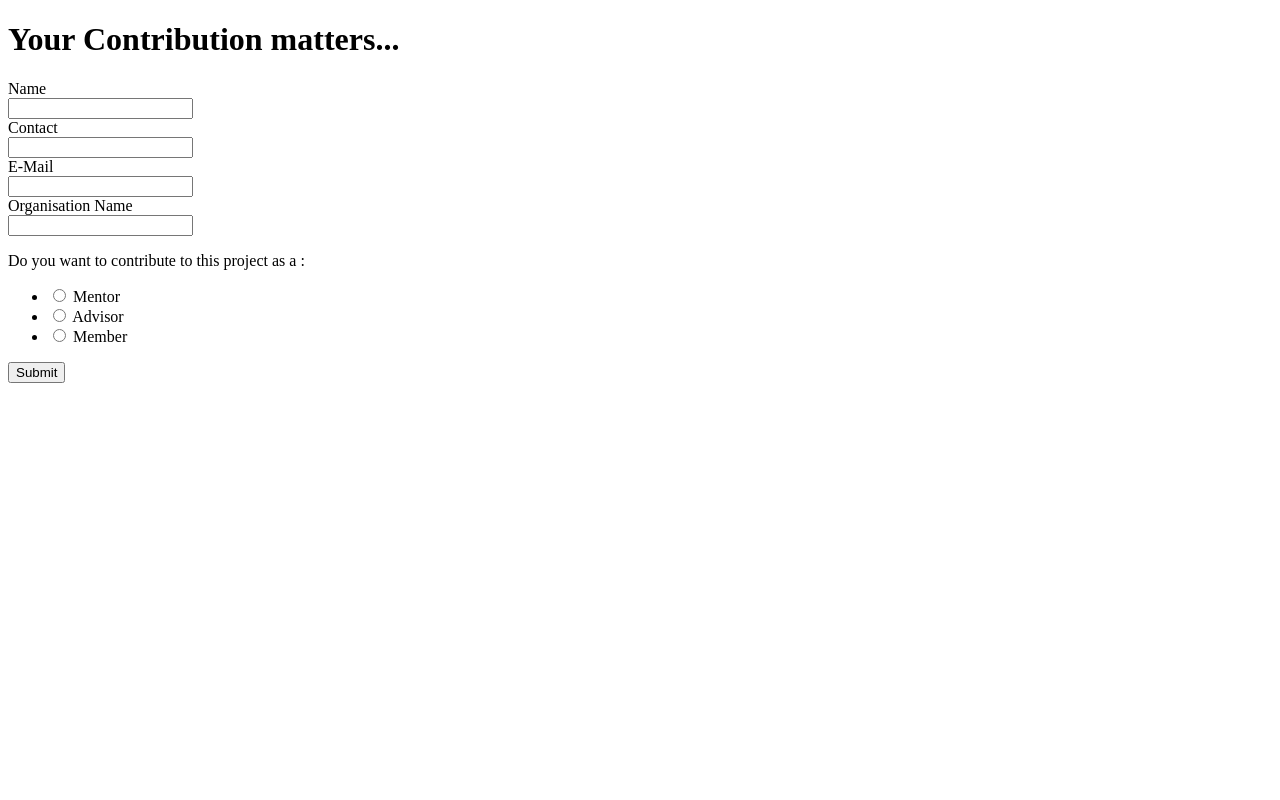
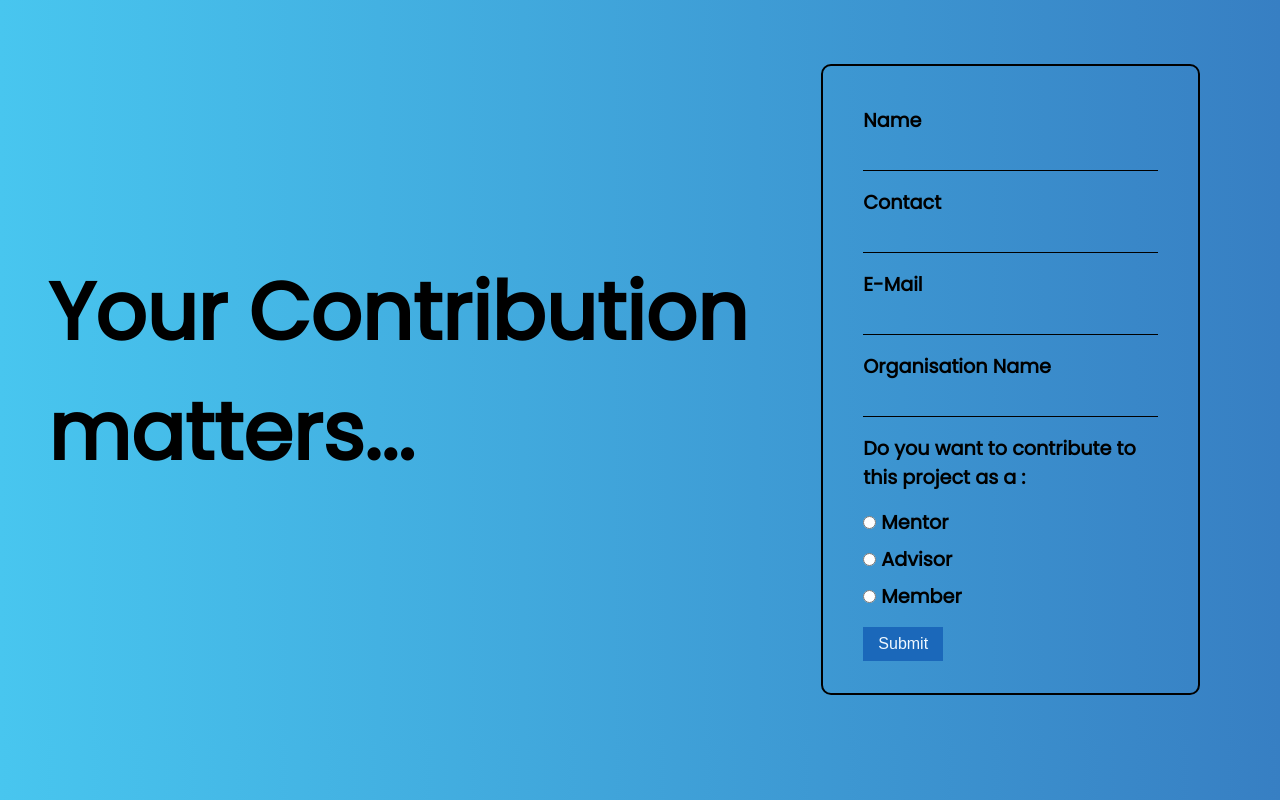
Before and after one commit to Rishit-Thaper/nothin, a plain HTML site: page contribute.html in a window 1280 px wide. Drawn offline with Linux system fonts and the light colour scheme; a web font is replaced by a local one.

Commit message:
Update contribute.html

```diff
--- a/contribute.html
+++ b/contribute.html
@@ -4,7 +4,7 @@
     <meta charset="UTF-8">
     <meta http-equiv="X-UA-Compatible" content="IE=edge">
     <meta name="viewport" content="width=device-width, initial-scale=1.0">
-    <link rel="stylesheet" href="CSS Files/Formstyle.css">
+    <link rel="stylesheet" href="Formstyle.css">
     <title>Contribute</title>
 </head>
 <body>
```
